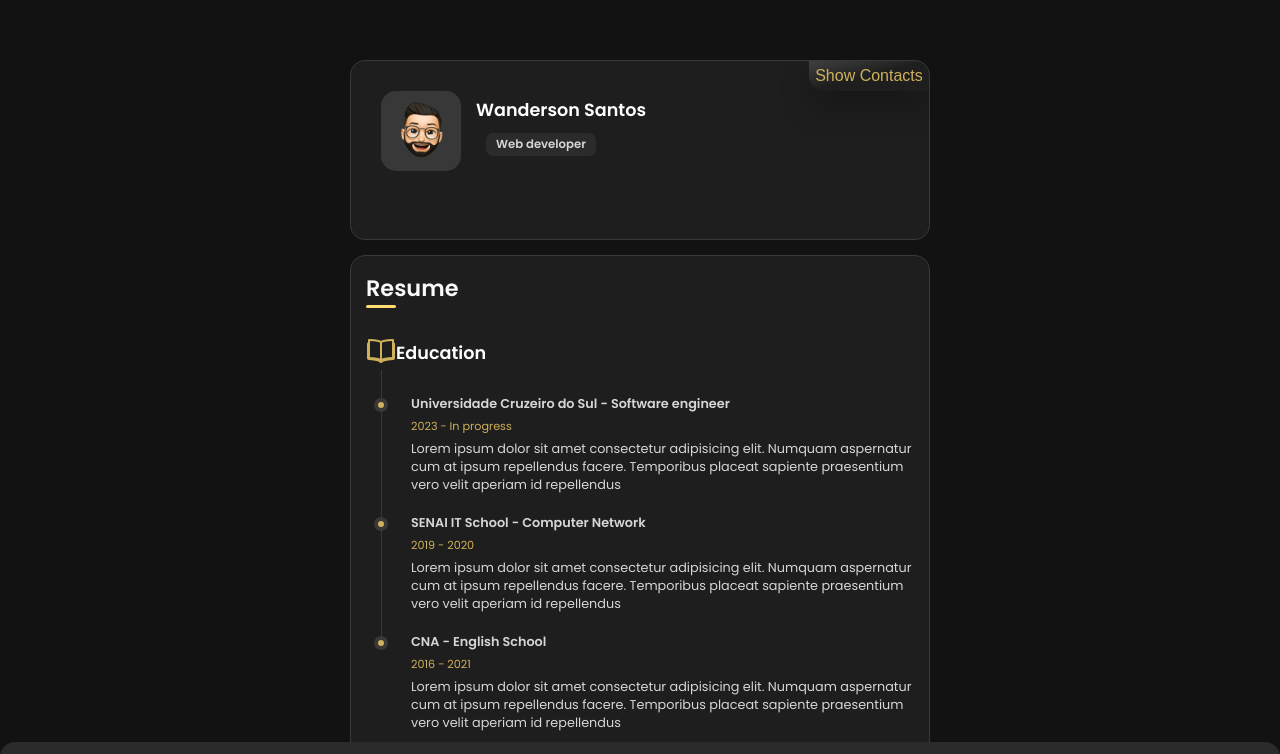
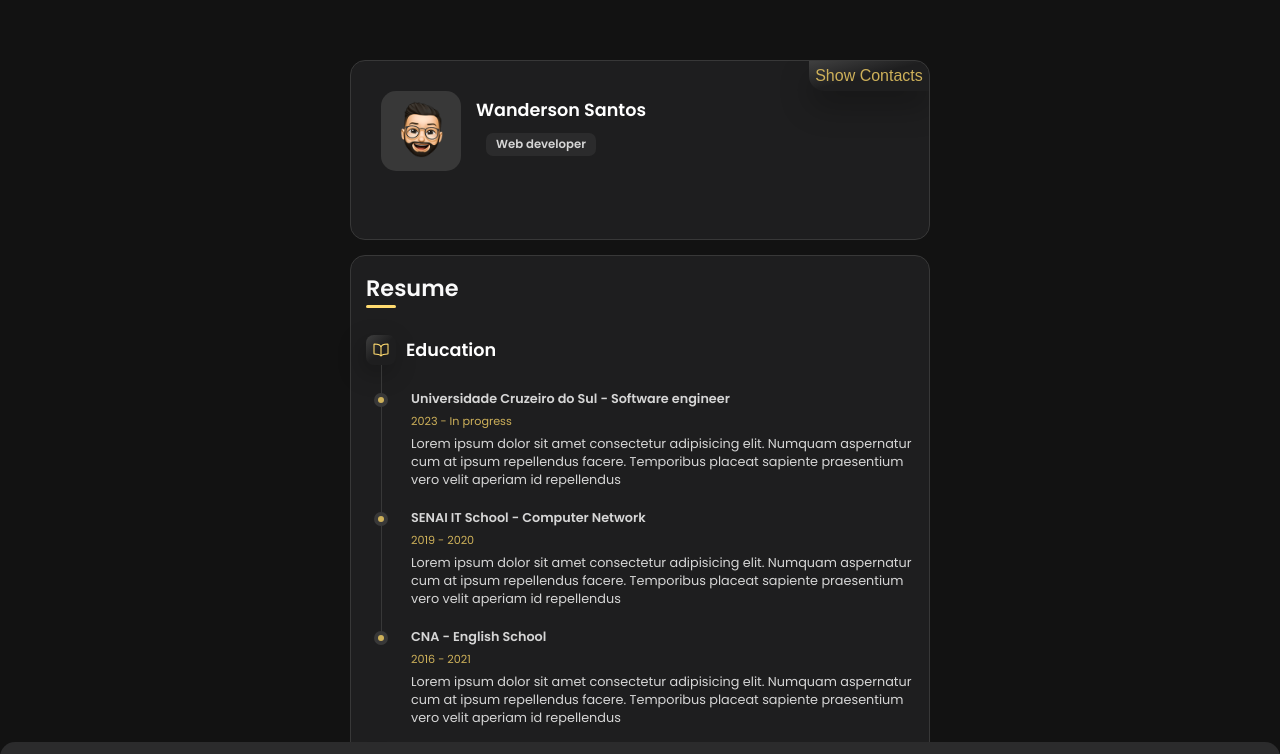
Before and after one commit to santowanderson/Portifolio, a plain HTML site: page resume.html in a window 1280 px wide. Shown: the top 754 px of the page. Drawn offline with nearby package versions, Linux system fonts and the light colour scheme.

Commit message:
finxing the sidebar style

```diff
--- a/css/style.css
+++ b/css/style.css
@@ -385,6 +385,7 @@ body::-webkit-scrollbar { width: 4px; }
     color: var(--white-1);
     font-size: var(--subtitle-size);
     font: 500;
+    margin-left: 10px;
 }
 
 .timeline_list {
--- a/resume.html
+++ b/resume.html
@@ -95,7 +95,7 @@
                 <div id="resume_content">
                     <div class="resume_timeline">
                         <div class="resume_titles">
-                            <span class="icons"><img src="./assets/book.png" alt=""></span>
+                            <div class="icon_box"><ion-icon name="book-outline"></ion-icon></div>
                             <h1>Education</h1>
                         </div>
                     </div>
@@ -130,7 +130,7 @@
                     </ul>
                     <div class="resume_timeline">
                         <div class="resume_titles">
-                            <span class="icons"><img src="./assets/book.png" alt="Book icon"></span>
+                            <div class="icon_box"><ion-icon name="book-outline"></ion-icon></div>
                             <h1>Experience</h1>
                         </div>
                     </div>
```
